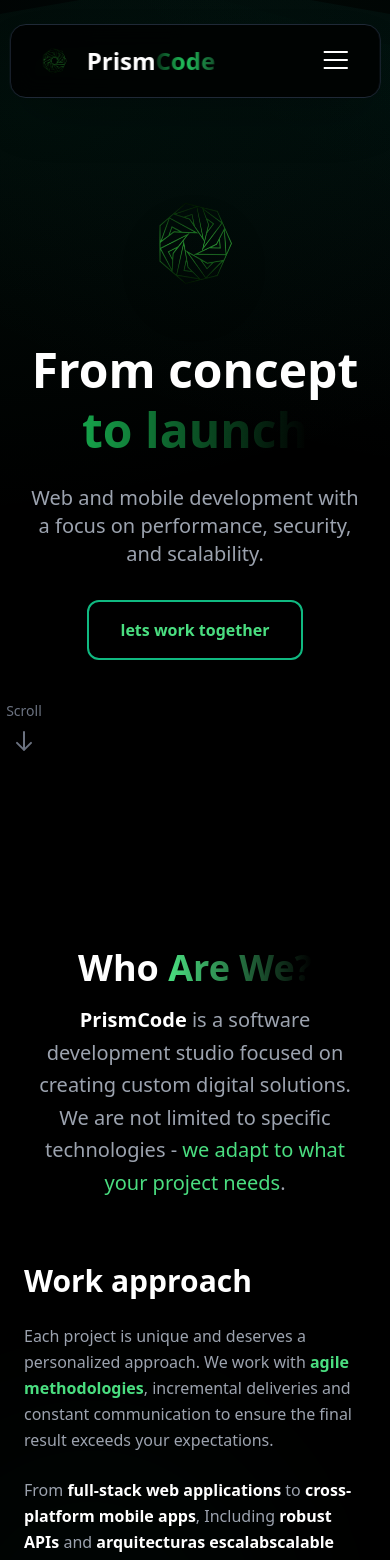
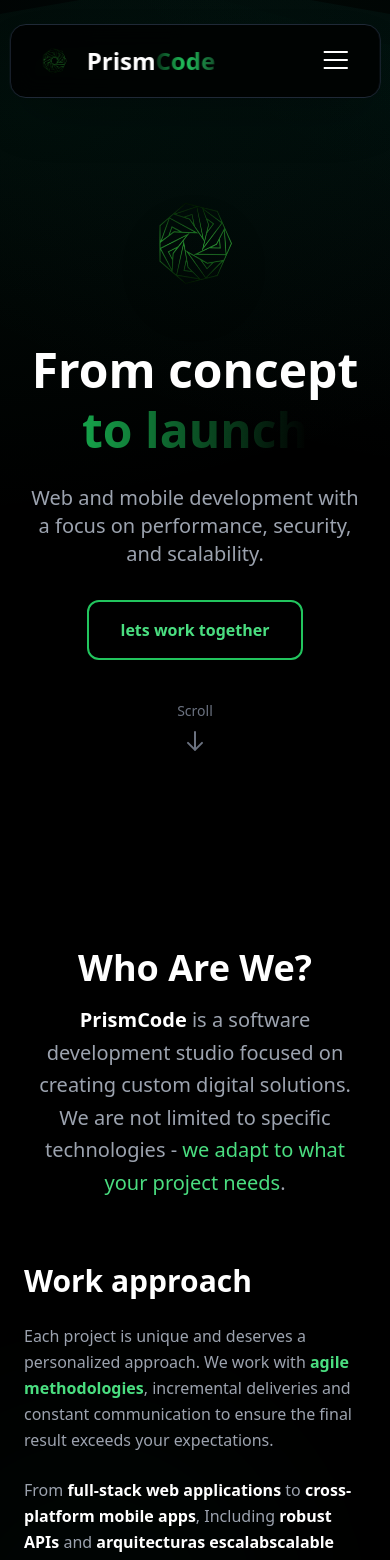
Before and after one commit to Isacnb23/PrismCode, a React (Vite) app: page / in a window 390 px wide. Shown: the top 1560 px of the page. Built offline with nearby package versions, Linux system fonts and the light colour scheme.

Commit message:
desing complete2

```diff
--- a/src/components/About.tsx
+++ b/src/components/About.tsx
@@ -95,7 +95,7 @@ function About() {
           <div className="text-center mb-16">
             <h2 className="text-4xl md:text-5xl font-bold mb-4">
               <span className="text-white">{t('about.title')} </span>
-              <span className="text-transparent bg-clip-text bg-gradient-to-r from-green-400 to-teal-00">
+              <span className="text-transparent bg-clip-text text-white">
                 {t('about.titleHighlight')}
               </span>
             </h2>
@@ -211,9 +211,9 @@ function About() {
         {/* Values Spotlight Carousel */}
 
         <ScrollReveal>
-          <h3 className="text-3xl font-bold text-center text-white mb-12">
+          <h2 className="text-white text-center text-4xl md:text-5xl font-bold mb-4">
             {t('about.valuesTitle')}
-          </h3>
+          </h2>
         </ScrollReveal>
           <ScrollReveal direction="up" delay={0.1}>
         <div className="relative max-w-6xl mx-auto px-6">
--- a/src/components/Hero.tsx
+++ b/src/components/Hero.tsx
@@ -113,7 +113,7 @@ function Hero() {
 
           <a
             href="#contacto"
-            className="border-2 border-emerald-500 text-green-400 px-8 py-4 rounded-xl font-bold hover:bg-emerald-500/10 transition-all"
+            className="border-2 border-green-500 text-green-400 px-8 py-4 rounded-xl font-bold hover:bg-green-500/10 transition-all"
           >
             {t('hero.cta2')}  {/* ⬅️ CAMBIAR */}
           </a>
@@ -124,7 +124,7 @@ function Hero() {
           initial={{ opacity: 0 }}
           animate={{ opacity: 1 }}
           transition={{ duration: 0.6, delay: 1.5 }}
-          className="pt-8 bottom-8 left-1/2 transform -translate-x-1/2"
+          className="pt-8 bottom-8 "
         >
           <motion.div
             animate={{ y: [0, 10, 0] }}
--- a/src/components/Navbar.tsx
+++ b/src/components/Navbar.tsx
@@ -265,7 +265,7 @@ function Navbar() {
               <a
                 href="#servicios"
                 onClick={handleNavClick}
-                className="text-3xl font-bold text-white hover:text-emerald-400 transition-colors"
+                className="text-3xl font-bold text-white hover:text-green-700 transition-colors"
               >
                 {t('nav.services')}
               </a>
@@ -273,7 +273,7 @@ function Navbar() {
               <a
                 href="#proceso"
                 onClick={handleNavClick}
-                className="text-3xl font-bold text-white hover:text-emerald-400 transition-colors"
+                className="text-3xl font-bold text-white hover:text-green-700 transition-colors"
               >
                 {t('nav.proceso')}
               </a>
@@ -281,7 +281,7 @@ function Navbar() {
               <a
                 href="#contacto"
                 onClick={handleNavClick}
-                className="text-3xl font-bold text-white hover:text-emerald-400 transition-colors"
+                className="text-3xl font-bold text-white hover:text-green-700 transition-colors"
               >
                 {t('nav.contact')}
               </a>
--- a/src/components/Process.tsx
+++ b/src/components/Process.tsx
@@ -48,11 +48,9 @@ function Process() {
         {/* Header */}
         <ScrollReveal>
           <div className="text-center mb-16">
-            <h2 className="text-4xl md:text-5xl font-bold mb-4">
-              <span className="text-white">{t('process.title')} </span>
-              <span className="text-transparent bg-clip-text bg-gradient-to-r from-green-700 to-teal-900">
-                {t('process.titleHighlight')}
-              </span>
+            <h2 className="text-white text-center text-4xl md:text-5xl font-bold mb-4">
+              {t('process.title')} {t('process.titleHighlight')}
+
             </h2>
             <p className="text-xl text-gray-400 max-w-2xl mx-auto">
               {t('process.subtitle')}
--- a/src/components/Services.tsx
+++ b/src/components/Services.tsx
@@ -50,10 +50,8 @@ function Services() {
         {/* Header */}
         <ScrollReveal>
           <div className="text-center mb-16">
-            <h2 className="text-4xl md:text-5xl font-bold mb-4">
-              <span className="text-transparent bg-clip-text bg-gradient-to-r from-green-700 to-teal-800">
-                {t('services.title')}
-              </span>
+            <h2 className="text-white text-center text-4xl md:text-5xl font-bold mb-4">
+              {t('services.title')}
             </h2>
 
             <p className="text-xl text-gray-400 max-w-3xl mx-auto">
```
